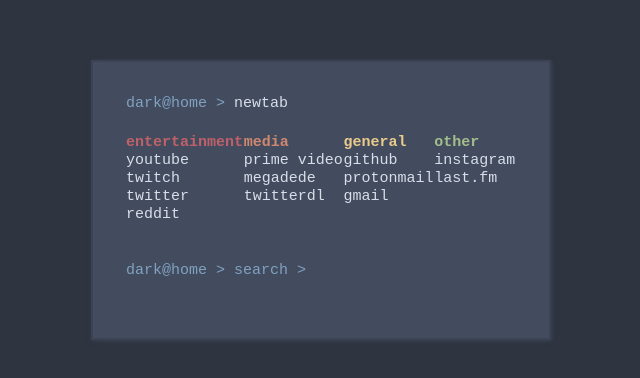
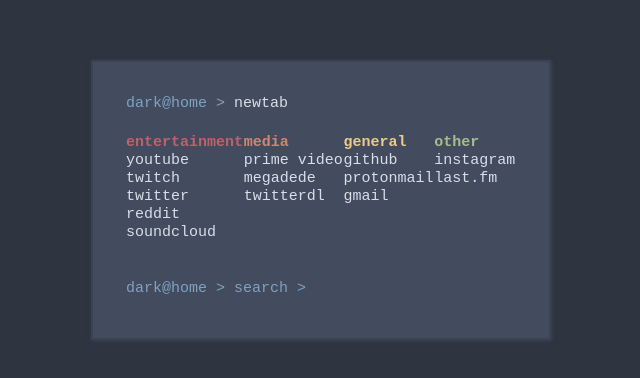
Before and after one commit to adarkn/startpage, a plain HTML site: page index.html in a window 1280 px wide. Shown: the part 200-578 px from the top of the page, without its empty margins (319-959 px from the left). Drawn offline with Linux system fonts and the light colour scheme; a web font is replaced by a local one.

Commit message:
Update index.html

```diff
--- a/index.html
+++ b/index.html
@@ -119,6 +119,7 @@
 			<li><a href="https://www.twitch.tv/">twitch</a></li>
 			<li><a href="https://www.twitter.com/">twitter</a></li>
 			<li><a href="https://www.reddit.com/">reddit</a></li>
+			<li><a href="https://soundcloud.com/">soundcloud</a></li>
         </ul>
         <ul>
             <li>media</li>
```
